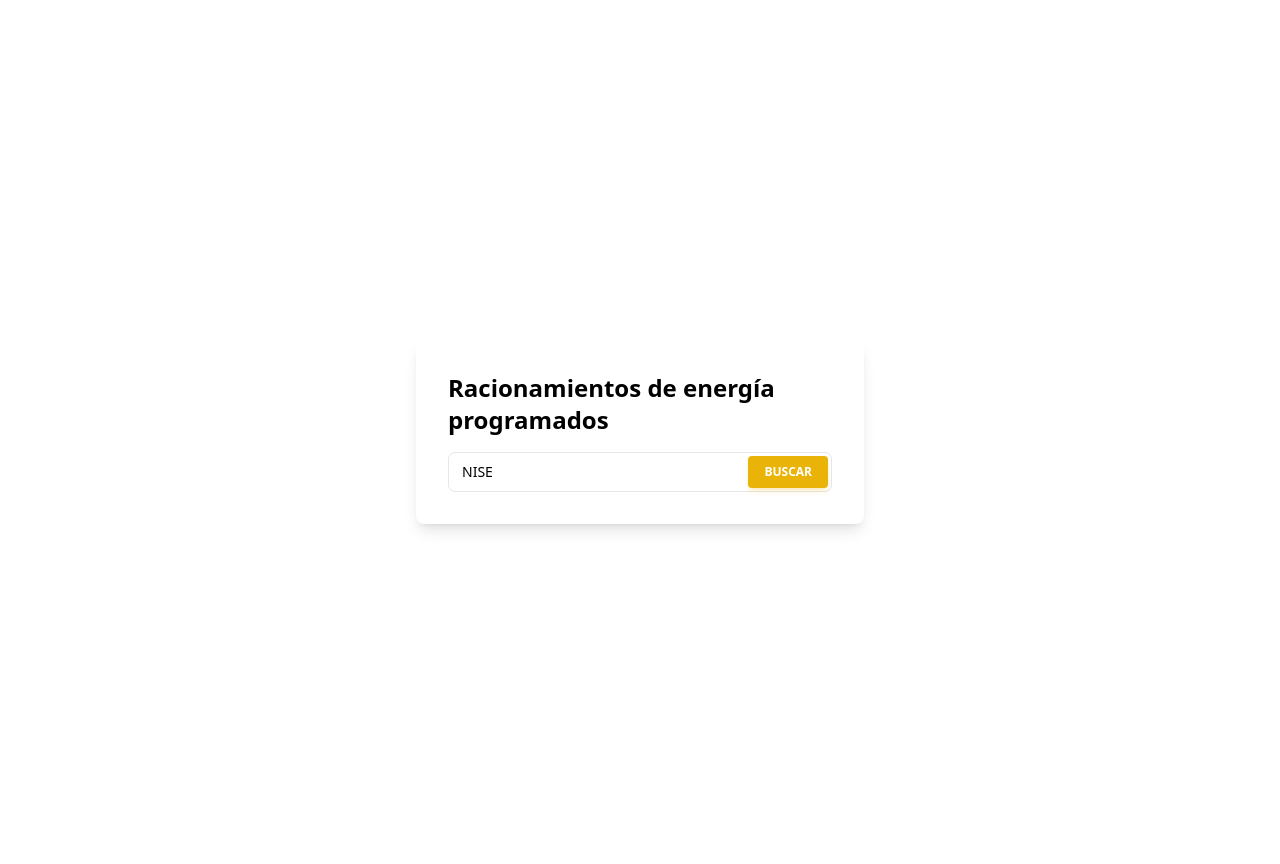
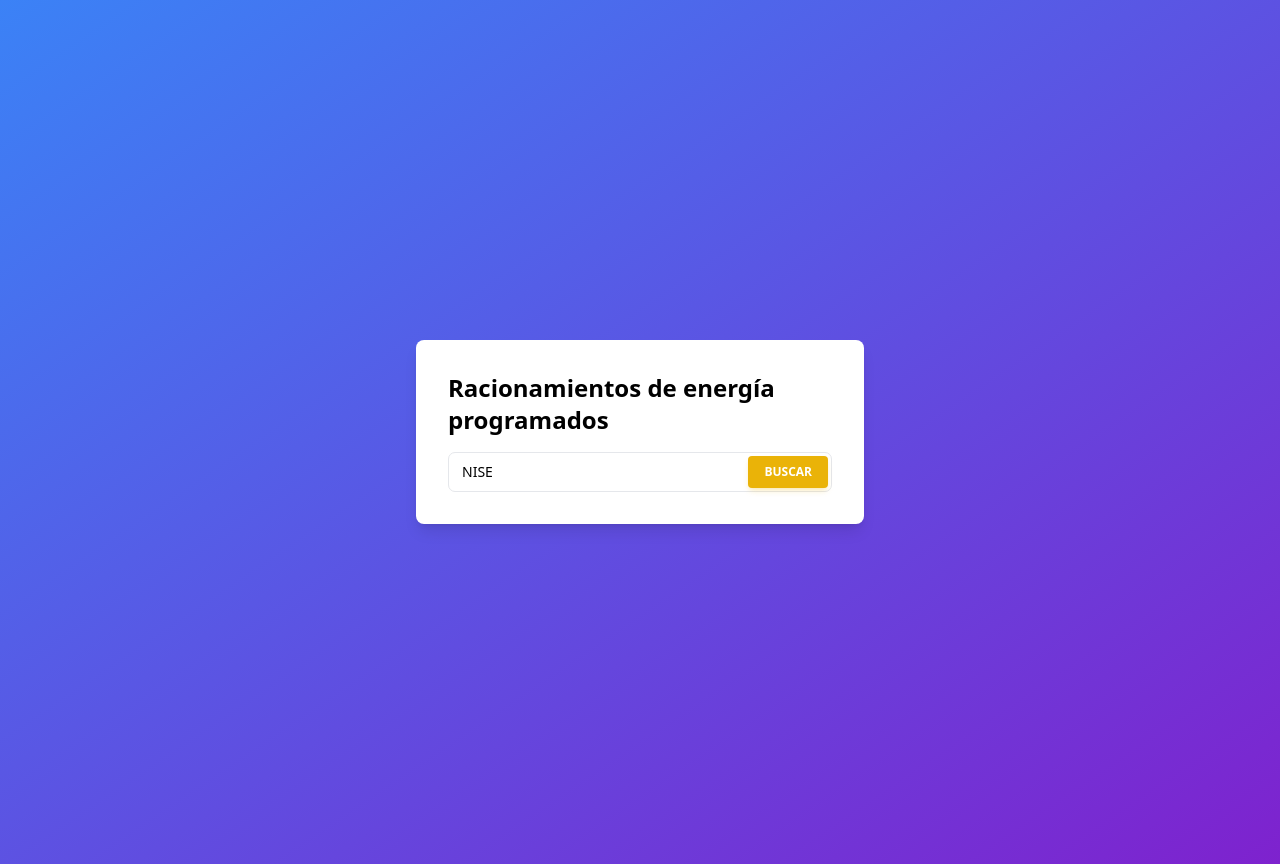
Before and after one commit to hbeita/cortes-programados, a React (Create React App) app: page / in a window 1280 px wide. Built offline with nearby package versions, Linux system fonts and the light colour scheme.

Commit message:
Fix this.

```diff
--- a/tailwind.config.js
+++ b/tailwind.config.js
@@ -1,7 +1,5 @@
 module.exports = {
-  content: [
-    "./src/**/*.{js,jsx,ts,tsx}",
-  ],
+  content: ["./src/**/*.{html,js}", "./public/index.html"],
   theme: {
     extend: {},
   },
```
